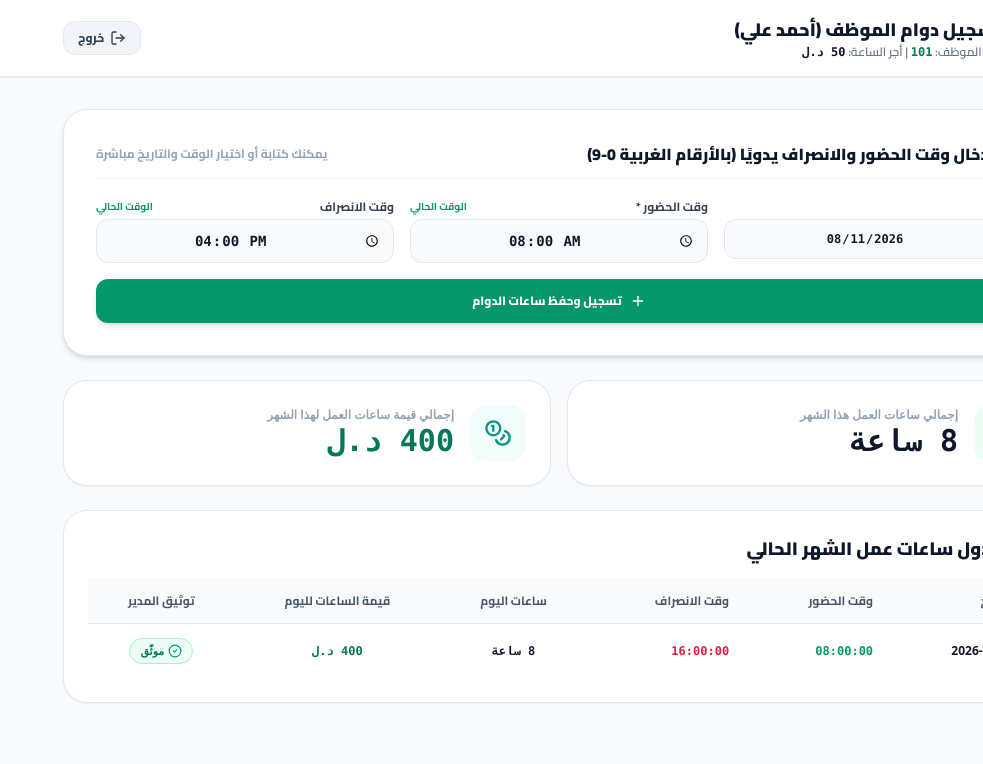
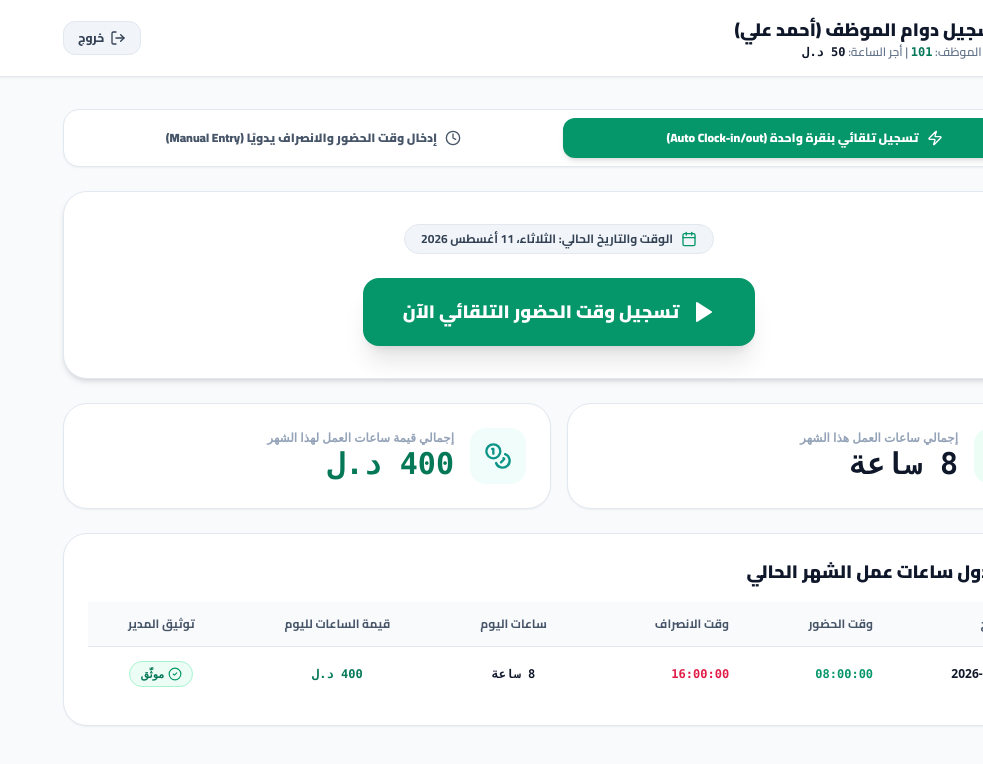
Before and after one commit to abdo21st/at.baitak, a Next.js app: page /dashboard/employee in a window 1280 px wide. Shown: the top 764 px of the page, without its empty margins (297-1280 px from the left). Built offline with nearby package versions, Linux system fonts and the light colour scheme.

Commit message:
Provide dual options for employees: 1-click automatic clock in/out OR manual time entry with Western numerals (0-9)

```diff
--- a/src/app/dashboard/employee/page.tsx
+++ b/src/app/dashboard/employee/page.tsx
@@ -4,15 +4,18 @@ import React, { useState, useEffect } from 'react';
 import { useRouter } from 'next/navigation';
 import { User, AttendanceRecord } from '@/lib/types';
 import { initialUsers, initialAttendanceRecords } from '@/lib/data-store';
-import { Clock, Calendar, Coins, CheckCircle2, AlertCircle, LogOut, Plus } from 'lucide-react';
-import { getCurrentTimeFormatted, getCurrentDateFormatted, formatArabicDate } from '@/lib/utils';
+import { Clock, Calendar, Coins, CheckCircle2, AlertCircle, LogOut, Play, Square, Plus, Zap } from 'lucide-react';
+import { getCurrentTimeFormatted, getCurrentDateFormatted } from '@/lib/utils';
 
 export default function EmployeeDashboard() {
   const router = useRouter();
   const [user, setUser] = useState<User>(initialUsers[1]); // Default Ahmed Ali (101)
   const [records, setRecords] = useState<AttendanceRecord[]>(initialAttendanceRecords);
 
-  // Manual Entry Form Inputs
+  // Mode Selection: 'AUTO' vs 'MANUAL'
+  const [activeTab, setActiveTab] = useState<'AUTO' | 'MANUAL'>('AUTO');
+
+  // Manual Form Inputs
   const [entryDate, setEntryDate] = useState<string>(getCurrentDateFormatted());
   const [checkInTime, setCheckInTime] = useState<string>('08:00');
   const [checkOutTime, setCheckOutTime] = useState<string>('16:00');
@@ -30,6 +33,8 @@ export default function EmployeeDashboard() {
   }, []);
 
   const userRecords = records.filter((r) => r.userId === user.id);
+  const activeRecord = userRecords.find((r) => !r.checkOutTime) || null;
+  const isCheckedIn = !!activeRecord;
 
   // Monthly Calculations
   const totalMonthlyHours = Number(
@@ -40,16 +45,70 @@ export default function EmployeeDashboard() {
     userRecords.reduce((acc, r) => acc + (r.earnedCost || 0), 0).toFixed(2)
   );
 
-  const setNowForCheckIn = () => {
-    const now = getCurrentTimeFormatted();
-    setCheckInTime(now.substring(0, 5));
+  // 1. Automatic 1-Click Check-in / Check-out
+  const handleAutoCheckIn = async () => {
+    setLoading(true);
+    setMsg(null);
+    const timeNow = getCurrentTimeFormatted();
+
+    try {
+      const res = await fetch('/api/attendance', {
+        method: 'POST',
+        headers: { 'Content-Type': 'application/json' },
+        body: JSON.stringify({
+          userId: user.id,
+          userName: user.name,
+          employeeCode: user.employeeCode,
+          checkInTime: timeNow,
+          date: getCurrentDateFormatted()
+        })
+      });
+
+      const data = await res.json();
+      if (data.success) {
+        setRecords((prev) => [data.record, ...prev]);
+        setMsg({ text: `تم تسجيل الحضور التلقائي بنجاح الساعة ${timeNow}`, type: 'success' });
+      } else {
+        setMsg({ text: data.error || 'حدث خطأ في التسجيل', type: 'error' });
+      }
+    } catch {
+      setMsg({ text: 'خطأ في الاتصال بالخادم', type: 'error' });
+    } finally {
+      setLoading(false);
+    }
   };
 
-  const setNowForCheckOut = () => {
-    const now = getCurrentTimeFormatted();
-    setCheckOutTime(now.substring(0, 5));
+  const handleAutoCheckOut = async () => {
+    if (!activeRecord) return;
+    setLoading(true);
+    setMsg(null);
+    const timeNow = getCurrentTimeFormatted();
+
+    try {
+      const res = await fetch('/api/attendance', {
+        method: 'PUT',
+        headers: { 'Content-Type': 'application/json' },
+        body: JSON.stringify({
+          recordId: activeRecord.id,
+          checkOutTime: timeNow
+        })
+      });
+
+      const data = await res.json();
+      if (data.success) {
+        setRecords((prev) => prev.map((r) => (r.id === data.record.id ? data.record : r)));
+        setMsg({ text: `تم تسجيل الانصراف التلقائي بنجاح الساعة ${timeNow} (${data.record.workHours} ساعة)!`, type: 'success' });
+      } else {
+        setMsg({ text: data.error || 'حدث خطأ في تسجيل الانصراف', type: 'error' });
+      }
+    } catch {
+      setMsg({ text: 'خطأ في الاتصال بالخادم', type: 'error' });
+    } finally {
+      setLoading(false);
+    }
   };
 
+  // 2. Manual Time Entry Submission
   const handleManualSubmit = async (e: React.FormEvent) => {
     e.preventDefault();
     if (!checkInTime) {
@@ -73,8 +132,7 @@ export default function EmployeeDashboard() {
           employeeCode: user.employeeCode,
           date: entryDate,
           checkInTime: inTimeFormatted,
-          checkOutTime: outTimeFormatted,
-          isManual: true
+          checkOutTime: outTimeFormatted
         })
       });
 
@@ -82,17 +140,27 @@ export default function EmployeeDashboard() {
       if (data.success) {
         setRecords((prev) => [data.record, ...prev]);
         setMsg({
-          text: `تم تسجيل وقت الحضور (${checkInTime}) والانصراف (${checkOutTime || 'لم يحدد'}) بنجاح!`,
+          text: `تم تسجيل ساعات الدوام اليدوي (${checkInTime} إلى ${checkOutTime || 'لم يحدد'}) بنجاح!`,
           type: 'success'
         });
       } else {
-        setMsg({ text: data.error || 'حدث خطأ في التسجيل', type: 'error' });
+        setMsg({ text: data.error || 'حدث خطأ في التسجيل اليدوي', type: 'error' });
       }
     } catch {
       setMsg({ text: 'خطأ في الاتصال بالخادم', type: 'error' });
     } finally {
       setLoading(false);
     }
+  };
+
+  const setNowForCheckIn = () => {
+    const now = getCurrentTimeFormatted();
+    setCheckInTime(now.substring(0, 5));
+  };
+
+  const setNowForCheckOut = () => {
+    const now = getCurrentTimeFormatted();
+    setCheckOutTime(now.substring(0, 5));
   };
 
   const handleLogout = () => {
@@ -130,14 +198,80 @@ export default function EmployeeDashboard() {
       </header>
 
       <main className="max-w-5xl mx-auto px-4 py-8 space-y-6">
-        {/* Manual Time Entry Box */}
+        {/* Mode Selector Tabs (تلقائي vs يدوي) */}
+        <div className="bg-white p-2 rounded-2xl border border-slate-200 shadow-sm flex items-center gap-2">
+          <button
+            onClick={() => setActiveTab('AUTO')}
+            className={`flex-1 py-3 rounded-xl text-xs font-black flex items-center justify-center gap-2 transition-all cursor-pointer ${
+              activeTab === 'AUTO'
+                ? 'bg-emerald-600 text-white shadow-md'
+                : 'text-slate-600 hover:bg-slate-100'
+            }`}
+          >
+            <Zap className="w-4 h-4" />
+            تسجيل تلقائي بنقرة واحدة (Auto Clock-in/out)
+          </button>
+
+          <button
+            onClick={() => setActiveTab('MANUAL')}
+            className={`flex-1 py-3 rounded-xl text-xs font-black flex items-center justify-center gap-2 transition-all cursor-pointer ${
+              activeTab === 'MANUAL'
+                ? 'bg-emerald-600 text-white shadow-md'
+                : 'text-slate-600 hover:bg-slate-100'
+            }`}
+          >
+            <Clock className="w-4 h-4" />
+            إدخال وقت الحضور والانصراف يدويًا (Manual Entry)
+          </button>
+        </div>
+
+        {/* Tab 1: Automatic 1-Click Entry */}
+        {activeTab === 'AUTO' && (
+          <div className="bg-white rounded-3xl p-6 sm:p-8 border border-slate-200 shadow-md text-center space-y-6">
+            <div className="inline-flex items-center gap-2 px-4 py-1.5 rounded-full bg-slate-100 border border-slate-200 text-xs font-bold text-slate-700">
+              <Calendar className="w-4 h-4 text-emerald-600" />
+              الوقت والتاريخ الحالي: {new Date().toLocaleDateString('ar-LY-u-nu-latn', { weekday: 'long', year: 'numeric', month: 'long', day: 'numeric' })}
+            </div>
+
+            <div>
+              {!isCheckedIn ? (
+                <button
+                  onClick={handleAutoCheckIn}
+                  disabled={loading}
+                  className="w-full sm:w-auto px-10 py-5 bg-emerald-600 hover:bg-emerald-500 text-white font-black text-lg rounded-2xl shadow-xl flex items-center justify-center gap-3 mx-auto transition-all cursor-pointer"
+                >
+                  <Play className="w-6 h-6 fill-white" />
+                  تسجيل وقت الحضور التلقائي الآن
+                </button>
+              ) : (
+                <div className="space-y-4">
+                  <div className="p-4 bg-emerald-50 border border-emerald-200 rounded-2xl max-w-md mx-auto text-emerald-800 text-sm font-extrabold">
+                    🟢 تم تسجيل حضورك التلقائي اليوم الساعة <span className="font-mono text-base">{activeRecord?.checkInTime}</span>
+                  </div>
+
+                  <button
+                    onClick={handleAutoCheckOut}
+                    disabled={loading}
+                    className="w-full sm:w-auto px-10 py-5 bg-rose-600 hover:bg-rose-500 text-white font-black text-lg rounded-2xl shadow-xl flex items-center justify-center gap-3 mx-auto transition-all cursor-pointer"
+                  >
+                    <Square className="w-6 h-6 fill-white" />
+                    تسجيل وقت الانصراف التلقائي الآن
+                  </button>
+                </div>
+              )}
+            </div>
+          </div>
+        )}
+
+        {/* Tab 2: Manual Entry Form */}
+        {activeTab === 'MANUAL' && (
           <div className="bg-white rounded-3xl p-6 sm:p-8 border border-slate-200 shadow-md space-y-5">
             <div className="flex items-center justify-between border-b border-slate-100 pb-3">
               <h2 className="text-base font-black text-slate-900 flex items-center gap-2">
                 <Clock className="w-5 h-5 text-emerald-600" />
-              إدخال وقت الحضور والانصراف يدويًا (بالأرقام الغربية 0-9)
+                تحديد وقت الحضور والانصراف يدويًا (الأرقام الغربية 0-9)
               </h2>
-            <span className="text-xs font-bold text-slate-400">يمكنك كتابة أو اختيار الوقت والتاريخ مباشرة</span>
+              <span className="text-xs font-bold text-slate-400">يمكنك كتابة الوقت والتاريخ المباشر</span>
             </div>
 
             <form onSubmit={handleManualSubmit} className="space-y-4">
@@ -159,7 +293,7 @@ export default function EmployeeDashboard() {
                     <button
                       type="button"
                       onClick={setNowForCheckIn}
-                    className="text-[10px] text-emerald-600 hover:underline"
+                      className="text-[10px] text-emerald-600 hover:underline font-bold"
                     >
                       الوقت الحالي
                     </button>
@@ -179,7 +313,7 @@ export default function EmployeeDashboard() {
                     <button
                       type="button"
                       onClick={setNowForCheckOut}
-                    className="text-[10px] text-emerald-600 hover:underline"
+                      className="text-[10px] text-emerald-600 hover:underline font-bold"
                     >
                       الوقت الحالي
                     </button>
@@ -199,13 +333,16 @@ export default function EmployeeDashboard() {
                 className="w-full py-3.5 bg-emerald-600 hover:bg-emerald-500 text-white font-extrabold text-xs rounded-xl shadow-md flex items-center justify-center gap-2 cursor-pointer transition-all"
               >
                 <Plus className="w-4 h-4" />
-              {loading ? 'جاري الحفظ...' : 'تسجيل وحفظ ساعات الدوام'}
+                {loading ? 'جاري الحفظ...' : 'حفظ ساعات الدوام اليدوي'}
               </button>
             </form>
+          </div>
+        )}
 
+        {/* Message Banner */}
         {msg && (
           <div
-              className={`p-3 rounded-xl text-xs font-extrabold text-center ${
+            className={`p-3.5 rounded-2xl text-xs font-extrabold text-center max-w-md mx-auto ${
               msg.type === 'success'
                 ? 'bg-emerald-50 text-emerald-800 border border-emerald-200'
                 : 'bg-rose-50 text-rose-800 border border-rose-200'
@@ -214,7 +351,6 @@ export default function EmployeeDashboard() {
             {msg.text}
           </div>
         )}
-        </div>
 
         {/* Monthly Summary Cards Header */}
         <div className="grid grid-cols-1 sm:grid-cols-2 gap-4 font-mono">
```
Lines whose indentation alone changed are shown as unchanged.
